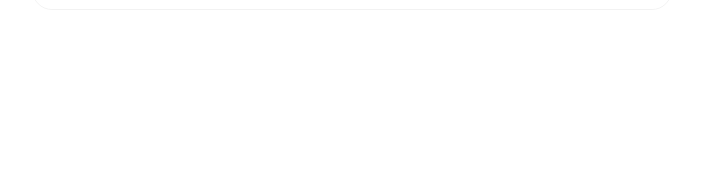
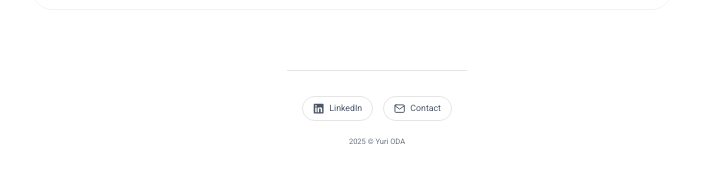
Before and after one commit to LilyCalico/portfolio-ver2, a Next.js app: page / in a window 1280 px wide. Shown: the part 2610-2780 px from the top of the page, without its empty margins (263-966 px from the left). Before the commit the page ends 2720 px from the top, so only its background shows below. Built offline with nearby package versions, Linux system fonts and the light colour scheme.

Commit message:
feat: Add Footer

```diff
--- /dev/null
+++ b/components/Footer.tsx
@@ -0,0 +1,35 @@
+import Link from "next/link";
+import { FaLinkedin } from "react-icons/fa";
+import { FiMail } from "react-icons/fi";
+
+export default function Footer() {
+  const year = new Date().getFullYear();
+
+  return (
+    <footer className="mt-24 border-t border-black/10 bg-white">
+      <div className="mx-auto flex w-full max-w-5xl flex-col items-center gap-6 px-6 py-10 text-gray-600">
+        <div className="flex flex-wrap items-center justify-center gap-4">
+          <Link
+            href="https://www.linkedin.com/in/yuri-oda/"
+            target="_blank"
+            rel="noopener noreferrer"
+            className="flex items-center gap-2 rounded-full border border-black/10 px-4 py-2 text-sm transition-colors duration-200 hover:border-black/30 hover:bg-black/5"
+          >
+            <FaLinkedin className="text-lg" />
+            <span>LinkedIn</span>
+          </Link>
+          <Link
+            href="mailto:yuri.oda.dev@gmail.com"
+            className="flex items-center gap-2 rounded-full border border-black/10 px-4 py-2 text-sm transition-colors duration-200 hover:border-black/30 hover:bg-black/5"
+          >
+            <FiMail className="text-lg" />
+            <span>Contact</span>
+          </Link>
+        </div>
+        <p className="text-center text-xs leading-relaxed text-gray-500">
+          {year} © Yuri ODA
+        </p>
+      </div>
+    </footer>
+  );
+}
--- a/components/Header.tsx
+++ b/components/Header.tsx
@@ -3,7 +3,7 @@ import { RiUserVoiceLine } from "react-icons/ri";
 
 import { cn } from "../lib/cn";
 
-const links = [
+export const links = [
   { href: "#experience", label: "Experience" },
   { href: "#projects", label: "Projects" },
   { href: "#contact", label: "Contact" },
--- a/pages/index.tsx
+++ b/pages/index.tsx
@@ -1,5 +1,5 @@
-import About from "../components/About";
 import Experience from "../components/Experience";
+import Footer from "../components/Footer";
 import Projects from "../components/Projects";
 import TechStack from "../components/TechStack";
 import Top from "../components/Top";
@@ -9,12 +9,14 @@ export default function Home() {
     <div className="mt-[9.6rem] flex flex-col items-center">
       <Top />
 
-      <main className="flex flex-col items-start gap-[10rem] mb-[10rem]">
+      <main className="flex flex-col items-start gap-[10rem]">
         <TechStack />
         {/* <About /> */}
         <Experience />
         <Projects />
       </main>
+
+      <Footer />
     </div>
   );
 }
```
